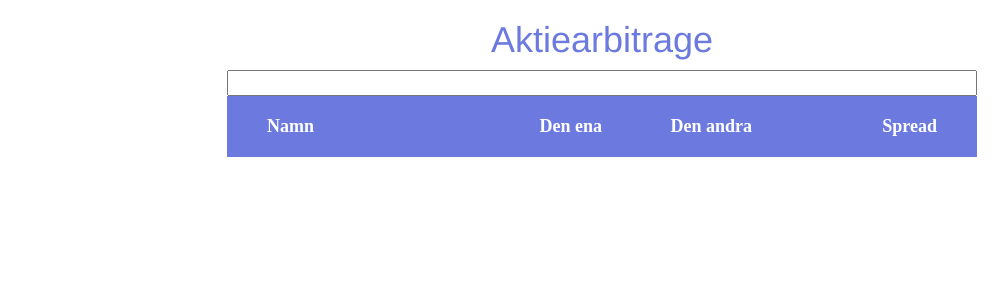
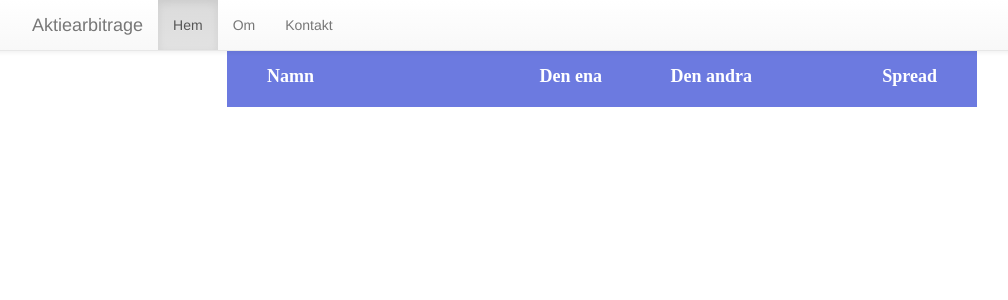
Before and after one commit to JohanKJIP/aktiearbitrage, a Django app: page / in a window 1280 px wide. Shown: the top 300 px of the page, without its empty margins (38-1046 px from the left). Run offline with Django 3.2, Linux system fonts and the light colour scheme; data that the repository does not hold is empty; some libraries are stand-ins or nearby versions.

Commit message:
Added nav bar and fixed urls

```diff
--- a/mainpage/static/css/mainpage.css
+++ b/mainpage/static/css/mainpage.css
@@ -67,6 +67,12 @@ td {
     padding-bottom: 5px;
 }
 
+table.floatThead-table {
+    border-top: none;
+    border-bottom: none;
+    background-color: #fff;
+}
+
 /* //////////////////////////////
 OTHER */
 
@@ -82,3 +88,7 @@ a {
 .text-center a {
     color: #6c7ae0;
 }
+
+.content-group {
+    margin-top: 20px;
+}
--- a/mainpage/static/js/functions.js
+++ b/mainpage/static/js/functions.js
@@ -1,5 +1,9 @@
 $(document).ready(function() {
-    updateSearchResult();
+    // Initial list load when entering page
+    var page = window.location.pathname;
+    if(page == '/' || page == '/default.aspx'){
+        updateSearchResult();
+    }
 
     /**
      * Redirect user on table row click.
--- a/mainpage/templates/mainpage/base.html
+++ b/mainpage/templates/mainpage/base.html
@@ -12,9 +12,25 @@
         <link rel="shortcut icon" type="image/png" href="{% static 'images/favicon.ico' %}"/>
     </head>
     <body>
-        <h1 class="text-center">
-            <a href="/">Aktiearbitrage</a>
-        </h1>
+        <div class="navbar navbar-default navbar-fixed-top">
+            <div class="container">
+              <div class="navbar-header">
+                <button type="button" class="navbar-toggle" data-toggle="collapse" data-target=".navbar-collapse">
+                  <span class="icon-bar"></span>
+                  <span class="icon-bar"></span>
+                  <span class="icon-bar"></span>
+                </button>
+                <a class="navbar-brand" href="/">Aktiearbitrage</a>
+              </div>
+              <div class="collapse navbar-collapse">
+                <ul class="nav navbar-nav">
+                  <li class="active"><a href="/">Hem</a></li>
+                  <li><a href="/about">Om</a></li>
+                  <li><a href="/contact">Kontakt</a></li>
+                </ul>
+              </div><!--/.nav-collapse -->
+            </div>
+        </div>
         <div class="content container">
             <div class="row">
                 <div class="col-md-8 col-md-offset-2">
--- a/mainpage/templates/mainpage/stock_list.html
+++ b/mainpage/templates/mainpage/stock_list.html
@@ -2,8 +2,8 @@
 
 {% block content %}
     <input type="text" id="search" name="search" onkeyup="updateSearchResult(this)"/>
-    <table id="list-group" style="width:100%">
-        <thead id="table-head" class="table-head">
+    <table id="list-group" class="content-group" style="width:100%">
+        <thead id="table-head" class="table-head sticky-header">
             <tr>
                 <th class="column1">
                     <a onclick="changeSort('name')">Namn</a>
--- a/mainpage/views.py
+++ b/mainpage/views.py
@@ -34,7 +34,8 @@ def get_stock_list(request):
     return JsonResponse(data)
 
 def stock_page(request, name):
-    return HttpResponse(name)
+    data = {'name':name}
+    return render(request, 'mainpage/stock_detail.html', data)
 
 def send(request):
     """
```
Also changed, not shown: mainpage/templates/mainpage/stock_detail.html (added, +8 -0 lines), mainpage/migrations/0005_auto_20190126_1449.py (added), mainpage/migrations/0006_stock_ticker.py (added), mainpage/migrations/0007_auto_20190126_2032.py (added).
